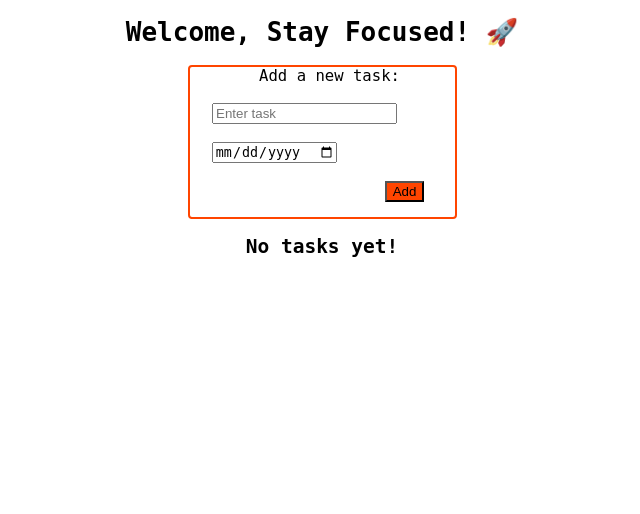
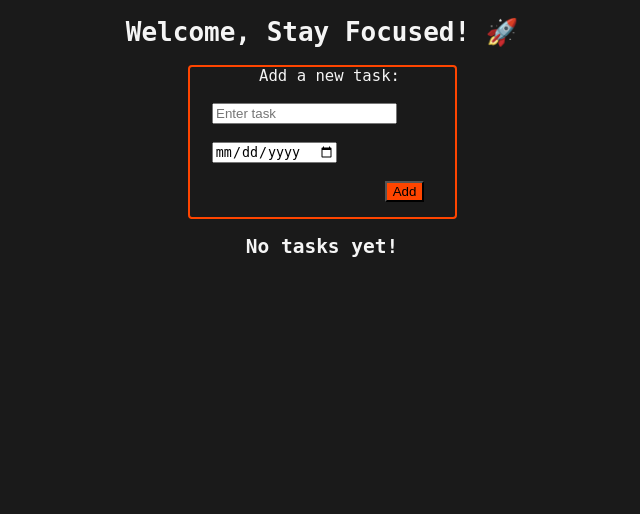
Before and after one commit to lemosep/TodoList, a Node server app: template src/views/main.pug in a window 1280 px wide. Shown: the top 514 px of the page, without its empty margins (318-958 px from the left). Run offline with Node 20, Linux system fonts and the light colour scheme; the template is opened without the code that fills it, so the values that code supplies are empty.

Commit message:
darkmode!

```diff
--- a/assets/css/main.css
+++ b/assets/css/main.css
@@ -1,6 +1,8 @@
 html {
     text-align: center;
     font-family: monospace;
+    background-color: rgb(26, 26, 26);
+    color: whitesmoke;
 }
 
 #todoForm {
```
